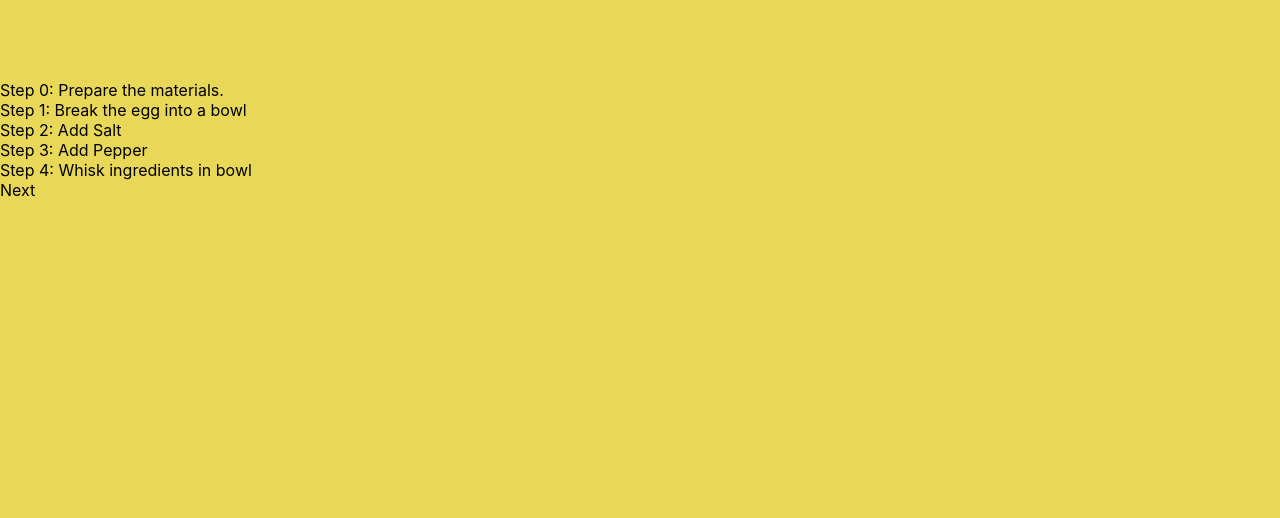
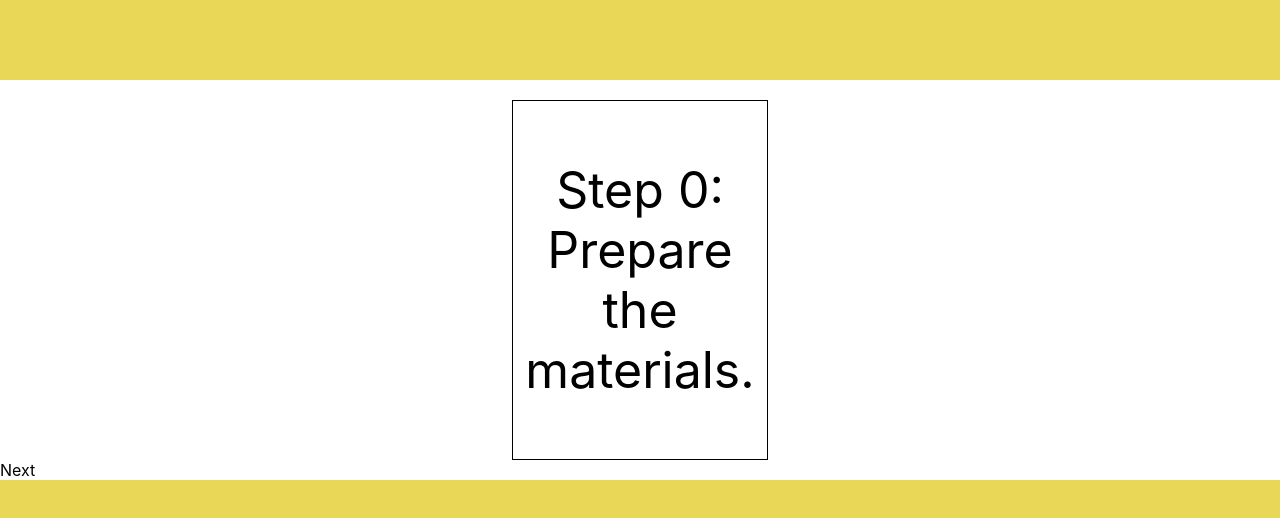
Before and after one commit to crfmc/Sous-next, a Next.js app: page / in a window 1280 px wide. Shown: the top 518 px of the page. Built offline with nearby package versions, Linux system fonts and the light colour scheme.

Commit message:
Add and connect Stepper component styles

```diff
--- /dev/null
+++ b/styles/components/_stepper.scss
@@ -0,0 +1,76 @@
+// temporary
+html {
+    position: fixed;
+    width: 100%;
+}
+
+.stepper {
+    // top-level container
+    &-container {
+        position: absolute;
+        overflow-y: scroll;
+        scroll-snap-type: mandatory;
+        width: 100%;
+        height: 400px;
+        background-color: white;
+        padding-top: 20px;
+        padding-bottom: 20px;
+
+        // test
+        // display: flex;
+        // align-items: center;
+        // justify-content: space-between;
+        // flex-flow: column nowrap;
+        // font-family: monospace;
+    }
+
+    &-overlay {
+        background-color: black;
+        height: 50px;
+        width: 100%;
+        .top {
+            color: black
+        }
+        .bottom {
+
+        }
+    }
+
+    &-text {
+        height: 2000px;
+        display: flex;
+        flex-direction: column;
+        align-items: center;
+        justify-content: space-between;
+        flex-flow: column nowrap;
+        font-size: 25px;
+        margin: auto;
+        text-align: center;
+        scroll-snap-type: y mandatory;
+        overflow: auto;
+
+        @media (prefers-color-scheme: dark) {
+            background-color: black;
+        }
+
+        // line-height: 50px;
+        font-size: 50px;
+        width: 256px;
+        height: 100%;
+
+        border: 1px solid black;
+        // width: 256px;
+        // height: 256px;
+        flex-flow: column nowrap;
+
+        &-block {
+            text-align: center;
+            scroll-snap-align: center;
+            flex: none;
+            margin: auto;
+            margin-top: 200px;
+            // margin-bottom: 100px;
+
+        }
+    }
+}
--- a/styles/styles.scss
+++ b/styles/styles.scss
@@ -1,3 +1,4 @@
 @import 'components/navigation';
 @import 'pages/home';
 @import '_globals';
+@import 'components/stepper';
```
